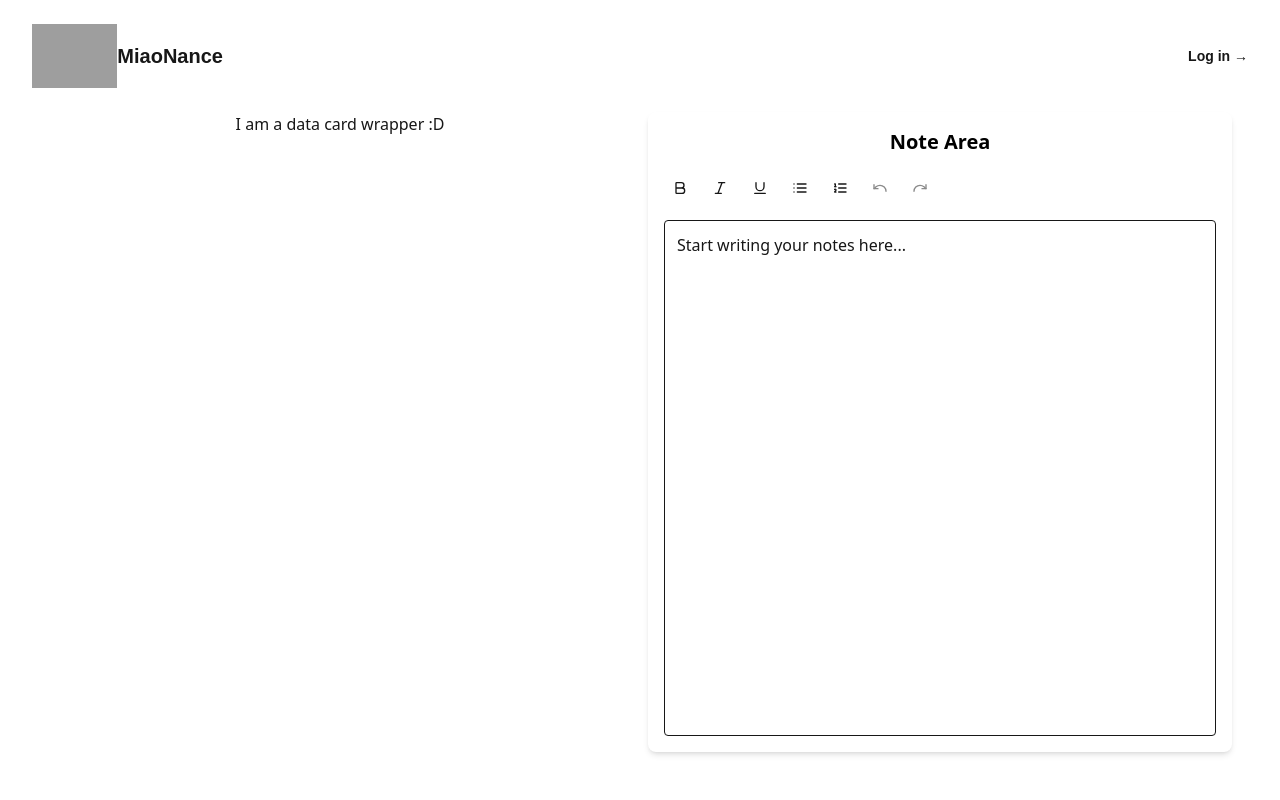
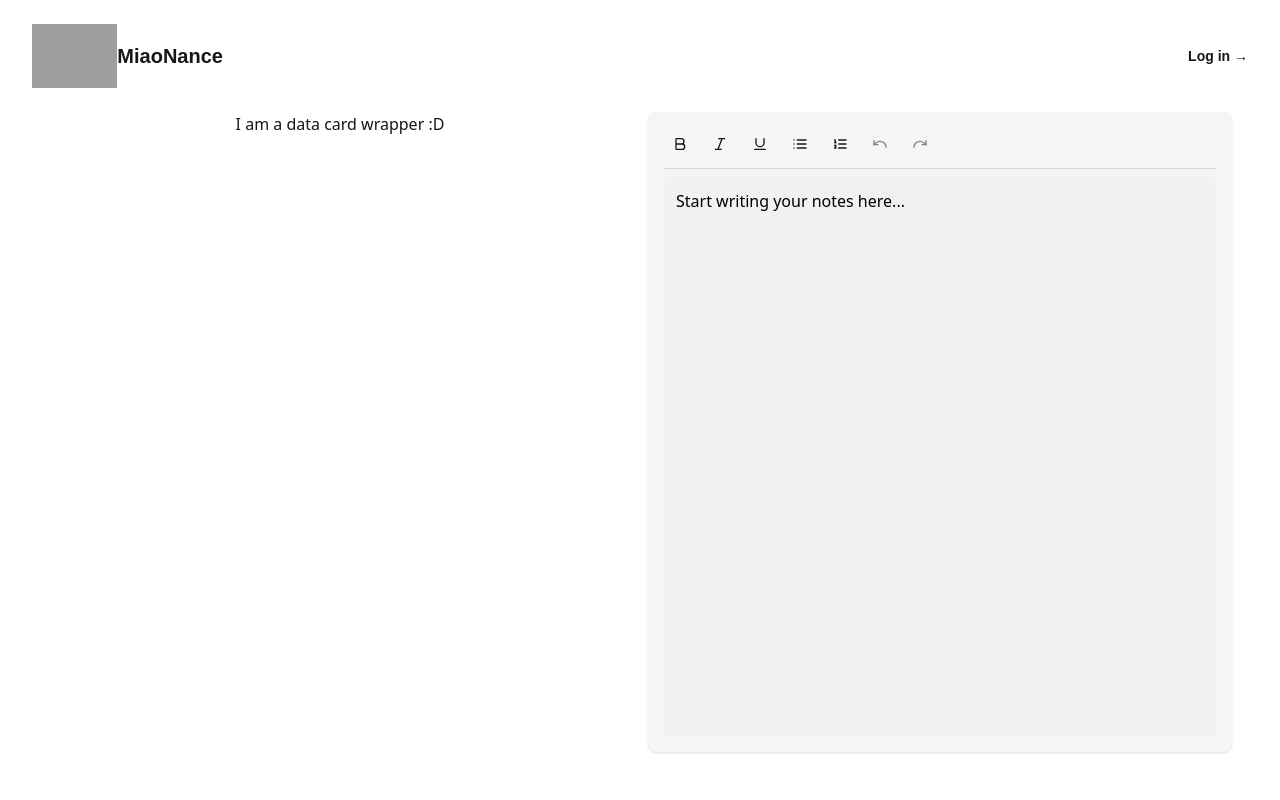
Before and after one commit to ZichengLiang/MiaoNance, a Next.js app in the folder frontend/: page /vault/1 in a window 1280 px wide. Shown: the top 800 px of the page. Built offline with nearby package versions, Linux system fonts and the light colour scheme; grey boxes are pictures that could not be loaded.

Commit message:
Fixed some coloring issues

```diff
--- a/frontend/src/app/vault/[id]/noteArea.tsx
+++ b/frontend/src/app/vault/[id]/noteArea.tsx
@@ -33,7 +33,7 @@
   });
 
   const buttonClass =
-    "p-2 hover:bg-gray-200 dark:hover:bg-gray-700 rounded transition disabled:opacity-50";
+    "p-2 hover:bg-gray-200 dark:hover:bg-gray-700 rounded transition disabled:opacity-50 focus:outline-none";
 
   const ToolbarButton = ({
     action,
@@ -50,14 +50,11 @@
   );
 
   return (
-    <div className="w-full h-screen flex justify-center">
-      <div className="w-full max-w-2xl h-[80vh] p-4 bg-white dark:bg-gray-900 rounded-lg shadow-md flex flex-col">
-        <h2 className="text-xl font-bold text-center text-black dark:text-white mb-4">
-          Note Area
-        </h2>
+    <div className="w-full flex justify-center">
+      <div className="w-full max-w-2xl h-[80vh] p-4 bg-[#f5f5f5] dark:bg-[#111111] rounded-lg shadow-sm flex flex-col">
 
         {editor && (
-          <div className="flex gap-2 flex-wrap mb-2 pb-2">
+          <div className="flex gap-2 flex-wrap mb-2 border-b border-gray-300 dark:border-[#222] pb-2">
             <ToolbarButton
               action={() => editor.chain().focus().toggleBold().run()}
               icon={<Bold size={16} />}
@@ -92,7 +89,7 @@
         )}
 
         <div
-          className="border rounded p-3 flex-1 overflow-auto bg-white text-black dark:bg-gray-800 dark:text-white dark:border-gray-600 focus:outline-none focus:ring-0 ProseMirror"
+          className="rounded p-3 flex-1 overflow-auto bg-[#f1f1f1] text-black dark:bg-[#1a1a1a] dark:text-gray-100 dark:border dark:border-[#2a2a2a] focus:outline-none"
           onClick={() => editor?.commands.focus()}
         >
           <EditorContent editor={editor} />
```
